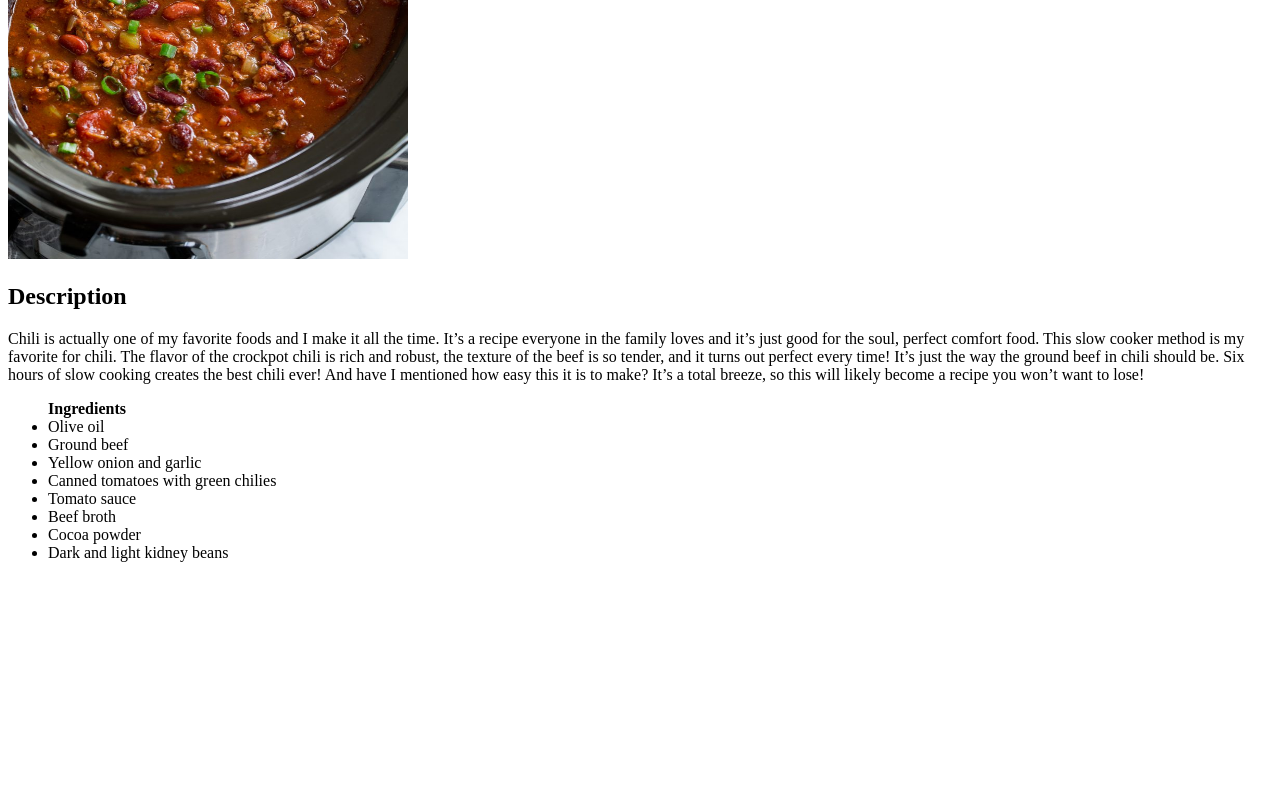
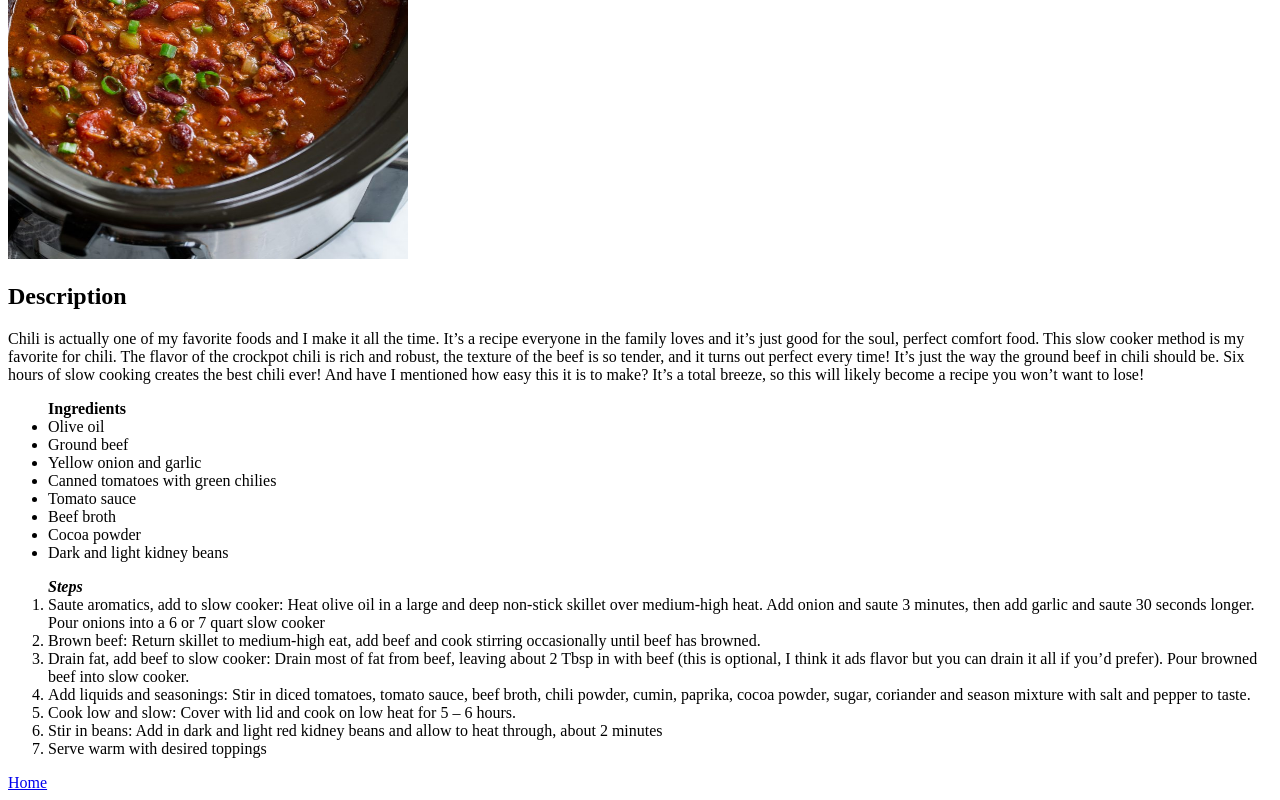
Before and after one commit to Phresmilk/OdinRecipies, a plain HTML site: page recipies/chili.html in a window 1280 px wide. Shown: the part 321-1121 px from the top of the page. Before the commit the page ends 899 px from the top, so only its background shows below. Drawn offline with Linux system fonts and the light colour scheme.

Commit message:
added home button to recipies, finished chili webpage

```diff
--- a/recipies/chili.html
+++ b/recipies/chili.html
@@ -4,7 +4,7 @@
     <meta charset="UTF-8">
     <meta http-equiv="X-UA-Compatible" content="IE=edge">
     <meta name="viewport" content="width=device-width, initial-scale=1.0">
-    <title>Document</title>
+    <title>Chili</title>
 </head>
 <body>
     <h1>Chili</h1>
@@ -21,6 +21,16 @@
         <li>Cocoa powder</li>
         <li>Dark and light kidney beans</li>
     </ul>
-
+    <ol><strong><em>Steps</em></strong>
+    <li>Saute aromatics, add to slow cooker: Heat olive oil in a large and deep non-stick skillet over medium-high heat.
+        Add onion and saute 3 minutes, then add garlic and saute 30 seconds longer. Pour onions into a 6 or 7 quart slow cooker</li>
+    <li>Brown beef: Return skillet to medium-high eat, add beef and cook stirring occasionally until beef has browned.</li>
+<li>Drain fat, add beef to slow cooker: Drain most of fat from beef, leaving about 2 Tbsp in with beef (this is optional, I think it ads flavor but you can drain it all if you’d prefer). Pour browned beef into slow cooker.</li>
+<li>Add liquids and seasonings: Stir in diced tomatoes, tomato sauce, beef broth, chili powder, cumin, paprika, cocoa powder, sugar, coriander and season mixture with salt and pepper to taste.
+</li>
+<li>Cook low and slow: Cover with lid and cook on low heat for 5 – 6 hours.</li>
+<li>Stir in beans: Add in dark and light red kidney beans and allow to heat through, about 2 minutes</li>
+<li>Serve warm with desired toppings</li></ol>
+<a href="../index.html">Home</a>
 </body>
 </html>
```
Also changed, not shown: recipies/korean-fried-chicken.html (+1 -0 lines).
